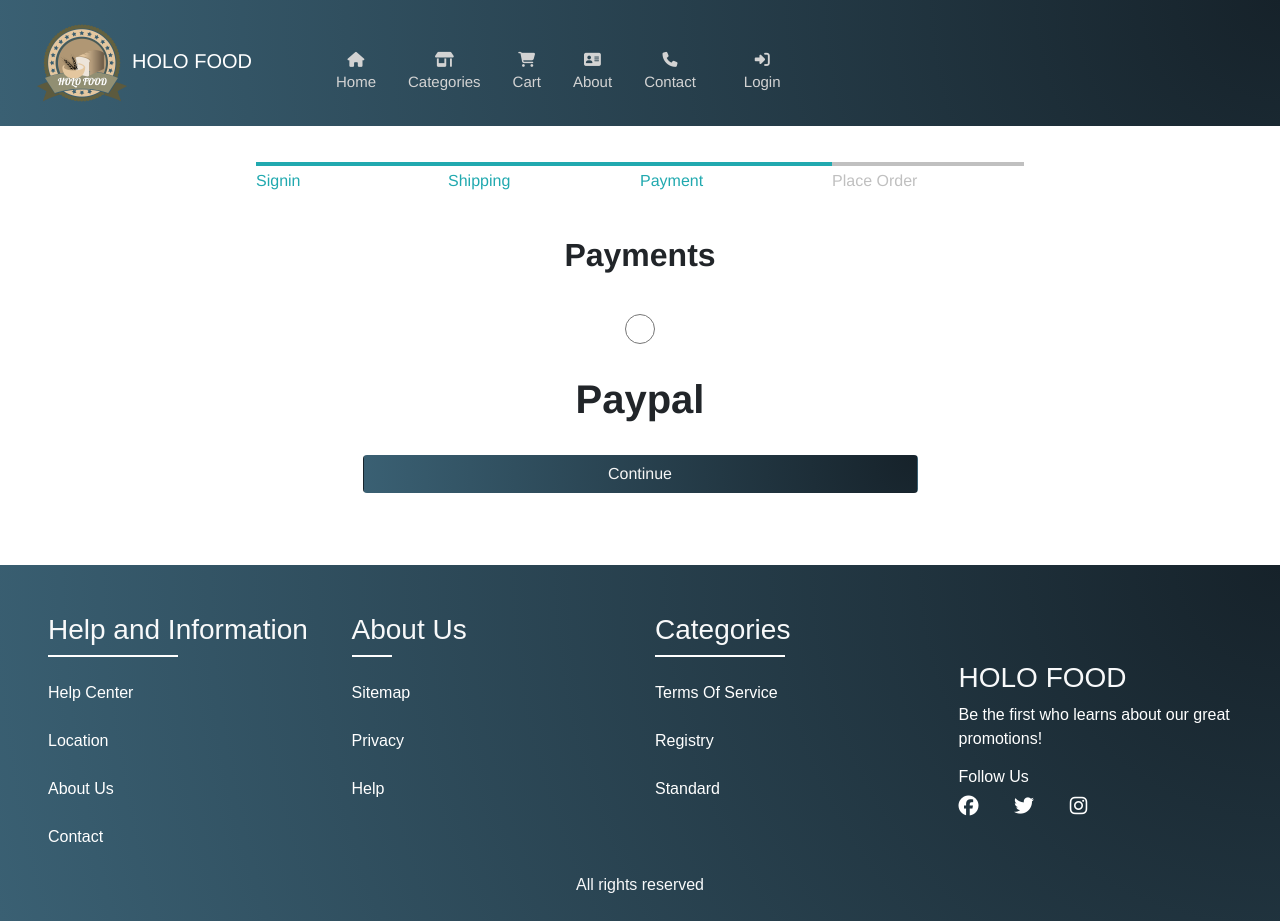
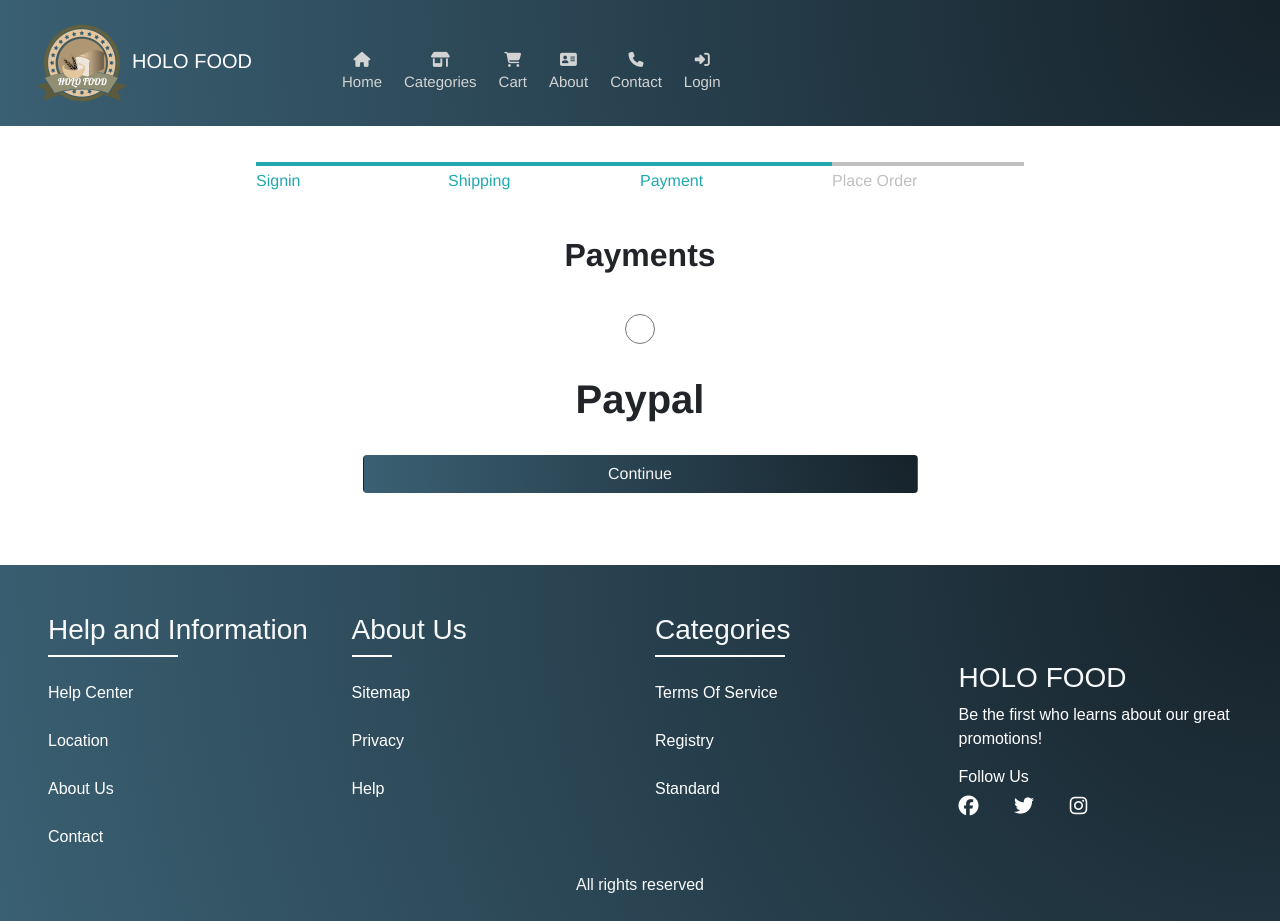
Before and after one commit to saeedahmed786/holofood, a React (Create React App) app in the folder frontend/: page /payment in a window 1280 px wide. Built offline with nearby package versions, Linux system fonts and the light colour scheme.

Commit message:
first commit

```diff
--- a/frontend/src/components/Navbar.js
+++ b/frontend/src/components/Navbar.js
@@ -24,23 +24,23 @@ import logo  from '../images/logo.png';
                     </li>
 
 
-                    <li className="nav-item pl-3">
+                    <li className="nav-item">
                         <Link className=" nav-link" to = '/categoriesproducts'>
                         <i class="fas fa-store-alt"></i><br/>Categories
                         </Link>
 
                         </li>
 
-                        <li className="nav-item pl-3">
+                        <li className="nav-item">
                         <Link className="nav-link" to="/cart/:id"><i class="fas fa-shopping-cart"></i><br/>Cart</Link>
                     </li>
 
 
 
-                    <li className="nav-item pl-3">
+                    <li className="nav-item">
                         <Link className="nav-link" to="#"><i class="fas fa-address-card"></i><br/>About</Link>
                     </li>
-                    <li className="nav-item pl-3">
+                    <li className="nav-item">
                         <Link className="nav-link" to="#"><i class="fas fa-phone"></i><br/>Contact</Link>
                     </li>
 
@@ -51,7 +51,7 @@ import logo  from '../images/logo.png';
                         isAuthenticated() && isAuthenticated().role === 1 && (
                             <>
 
-                    <li className="nav-item pl-3">
+                    <li className="nav-item">
                         <Link className="nav-link" to="/products"><i class="fas fa-user-shield"></i><br/>Admin Panel</Link>
                     </li>
 
@@ -64,8 +64,8 @@ import logo  from '../images/logo.png';
 
                     {
                         !isAuthenticated() && (
-                            <li className="nav-item pl-3">
-                             <Link className="nav-link ml-3" style = {{color: 'lightgrey'}} to="/signin"><i className="fas fa-sign-in-alt"></i><br/>Login
+                            <li className="nav-item">
+                             <Link className="nav-link" style = {{color: 'lightgrey'}} to="/signin"><i className="fas fa-sign-in-alt"></i><br/>Login
                              </Link>
 
 
@@ -94,7 +94,7 @@ import logo  from '../images/logo.png';
                         isAuthenticated() && (
 
                             <li className="nav-item pt-2" style = {{}}>
-                               <Link className=" ml-3 logout"  onClick = {
+                               <Link className=" logout"  onClick = {
                                     (e) => {
                                         logout(() => {
                                         props.history.push('/signin');
--- a/frontend/src/components/NewProduct.js
+++ b/frontend/src/components/NewProduct.js
@@ -150,13 +150,12 @@ import CreateDeals from './createDeals';
           createCategory(data)
           .then(response => {
               setLoadings(false);
-              setSuccessMsg(response.data.successMessage);
               setCategory('');
 
           }).catch( err => {
               setErrorMsg(err.response.data.err);
               setLoadings(false);
-          })
+          });
 
       }
   }
--- a/frontend/src/index.css
+++ b/frontend/src/index.css
@@ -54,6 +54,9 @@ nav a:hover {
 
 nav ul a {
   color: lightgrey;
+}
+.navbar ul li {
+  padding-left: 6px;
 }
 
 
```
Also changed, not shown: 59 other files (tests, documents, lock files or other folders).
